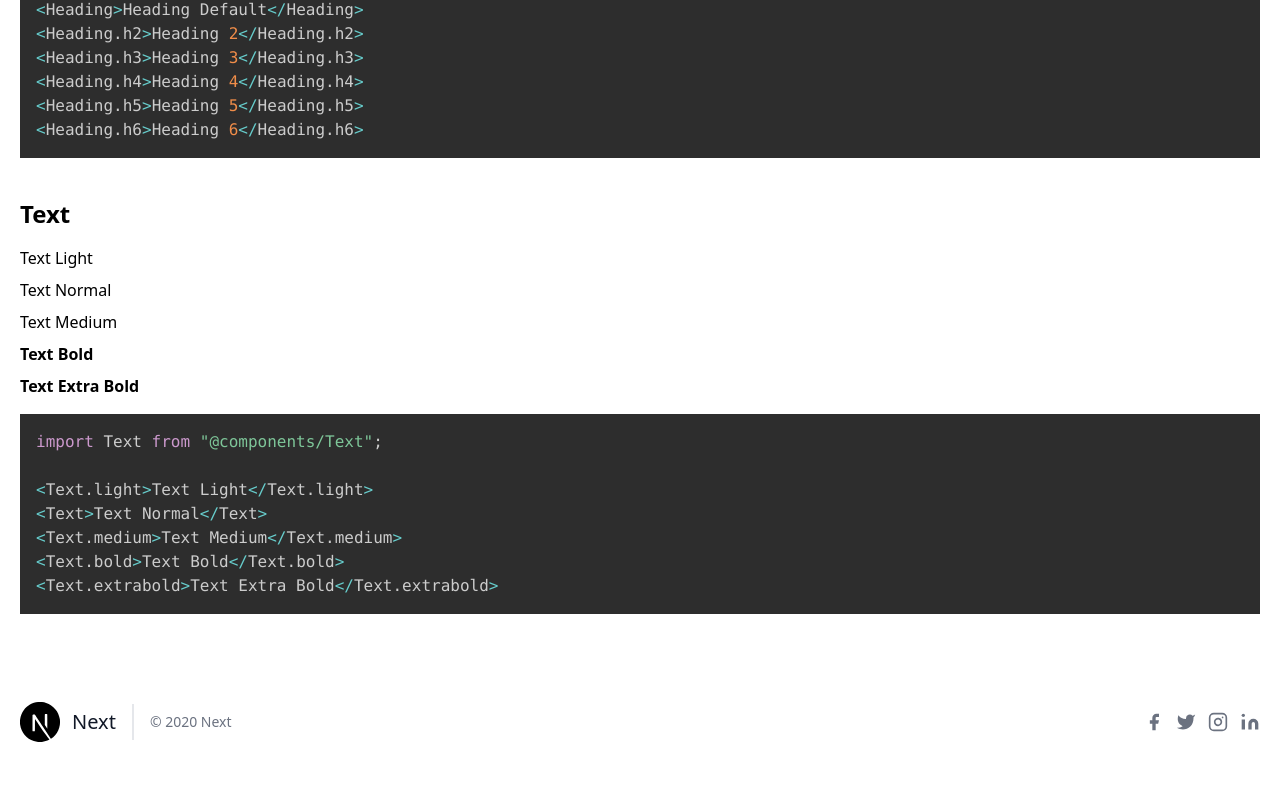
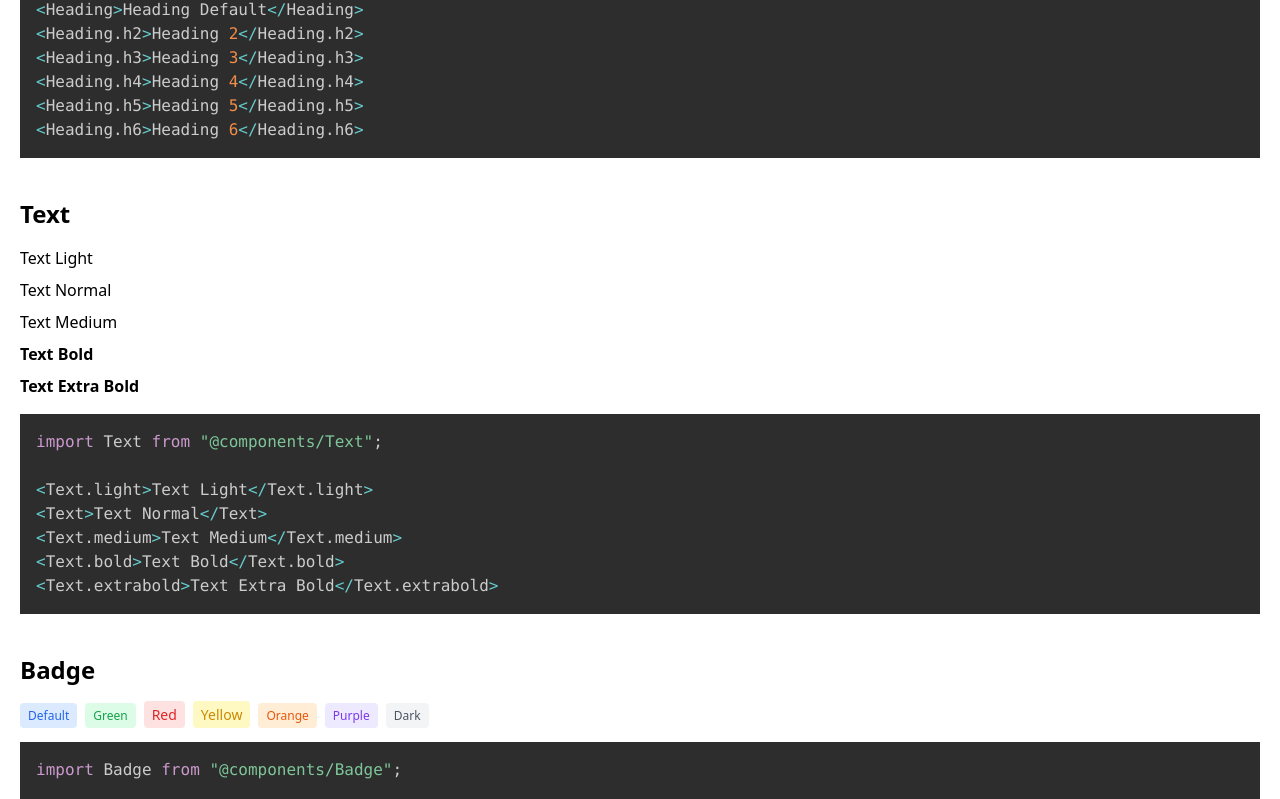
Before and after one commit to wahidari/next-tailwind-headlessui, a Next.js app: page /design-system in a window 1280 px wide. Shown: the part 1998-2797 px from the top of the page. Before the commit the page ends 2772 px from the top, so only its background shows below. Built offline with nearby package versions, Linux system fonts and the light colour scheme.

Commit message:
update pages

```diff
--- a/pages/design-system.js
+++ b/pages/design-system.js
@@ -1,15 +1,23 @@
+import { useContext } from "react";
+import { GlobalContext } from "@utils/GlobalContext";
+import Head from "next/head";
 import Button from "@components/Button";
 import ButtonOutline from "@components/ButtonOutline";
 import ButtonPills from "@components/ButtonPills";
 import ButtonOutlinePills from "@components/ButtonOutlinePills";
 import Heading from "@components/Heading";
-import Head from "next/head";
 import Footer from "@components/Footer"
 import Navbar from "@components/Navbar";
-import { useContext } from "react";
-import { GlobalContext } from "@utils/GlobalContext";
 import Text from "@components/Text";
 import Code from "@components/Code";
+import Alert from "@components/Alert";
+import AlertOutline from "@components/AlertOutline";
+import Badge from "@components/Badge";
+import BadgeOutline from "@components/BadgeOutline";
+import BadgePills from "@components/BadgePills";
+import BadgeOutlinePills from "@components/BadgeOutlinePills";
+import Loading from "@components/Loading";
+import Section from "@components/Section";
 
 export default function Third() {
 	const { darkMode, setDarkMode } = useContext(GlobalContext);
@@ -29,6 +37,15 @@ export default function Third() {
 
 			<main className="container mx-auto dark:bg-neutral-900 my-3 py-1">
 				<section className="my-10 mx-5">
+					<Heading.h3>Dark Mode</Heading.h3>
+					<div
+						onClick={() => setDarkMode(!darkMode)}
+						className="transition-all cursor pointer w-12 h-7 dark:bg-blue-500 bg-neutral-300 rounded-full relative"
+					>
+						<div className="h-5 w-5 bg-white rounded-full absolute top-1 transition-all dark:left-6 left-1"></div>
+					</div>
+				</section>
+				<section className="my-10 mx-5 fixed bottom-1/2 right-3">
 					<Heading.h3>Dark Mode</Heading.h3>
 					<div
 						onClick={() => setDarkMode(!darkMode)}
@@ -155,6 +172,152 @@ export default function Third() {
 					}>
 					</Code>
 				</section>
+				<section className="my-10 mx-5">
+					<Heading.h3>Badge</Heading.h3>
+					<Badge>Default</Badge>
+					<Badge.green>Green</Badge.green>
+					<Badge.red isLarge>Red</Badge.red>
+					<Badge.yellow isLarge>Yellow</Badge.yellow>
+					<Badge.orange>Orange</Badge.orange>
+					<Badge.purple>Purple</Badge.purple>
+					<Badge.dark>Dark</Badge.dark>
+					<Code code={
+						`import Badge from "@components/Badge";
+
+<Badge>Default</Badge>
+<Badge.green>Green</Badge.green>
+<Badge.red isLarge>Red</Badge.red>
+<Badge.yellow isLarge>Yellow</Badge.yellow>
+<Badge.orange>Orange</Badge.orange>
+<Badge.purple>Purple</Badge.purple>
+<Badge.dark>Dark</Badge.dark>`
+					}>
+					</Code>
+				</section>
+				<section className="my-10 mx-5">
+					<Heading.h3>Badge Outline</Heading.h3>
+					<BadgeOutline>Default</BadgeOutline>
+					<BadgeOutline.green>Green</BadgeOutline.green>
+					<BadgeOutline.red isLarge>Red</BadgeOutline.red>
+					<BadgeOutline.yellow isLarge>Yellow</BadgeOutline.yellow>
+					<BadgeOutline.orange>Orange</BadgeOutline.orange>
+					<BadgeOutline.purple>Purple</BadgeOutline.purple>
+					<BadgeOutline.dark>Dark</BadgeOutline.dark>
+					<Code code={
+						`import BadgeOutline from "@components/BadgeOutline";
+
+<BadgeOutline>Default</BadgeOutline>
+<BadgeOutline.green>Green</BadgeOutline.green>
+<BadgeOutline.red isLarge>Red</BadgeOutline.red>
+<BadgeOutline.yellow isLarge>Yellow</BadgeOutline.yellow>
+<BadgeOutline.orange>Orange</BadgeOutline.orange>
+<BadgeOutline.purple>Purple</BadgeOutline.purple>
+<BadgeOutline.dark>Dark</BadgeOutline.dark>`
+					}>
+					</Code>
+				</section>
+				<section className="my-10 mx-5">
+					<Heading.h3>Badge Pills</Heading.h3>
+					<BadgePills>Default</BadgePills>
+					<BadgePills.green>Green</BadgePills.green>
+					<BadgePills.red isLarge>Red</BadgePills.red>
+					<BadgePills.yellow isLarge>Yellow</BadgePills.yellow>
+					<BadgePills.orange>Orange</BadgePills.orange>
+					<BadgePills.purple>Purple</BadgePills.purple>
+					<BadgePills.dark>Dark</BadgePills.dark>
+					<Code code={
+						`import BadgePills from "@components/BadgePills";
+
+<BadgePills>Default</BadgePills>
+<BadgePills.green>Green</BadgePills.green>
+<BadgePills.red isLarge>Red</BadgePills.red>
+<BadgePills.yellow isLarge>Yellow</BadgePills.yellow>
+<BadgePills.orange>Orange</BadgePills.orange>
+<BadgePills.purple>Purple</BadgePills.purple>
+<BadgePills.dark>Dark</BadgePills.dark>`
+					}>
+					</Code>
+				</section>
+				<section className="my-10 mx-5">
+					<Heading.h3>Badge Outline Pills</Heading.h3>
+					<BadgeOutlinePills>Default</BadgeOutlinePills>
+					<BadgeOutlinePills.green>Green</BadgeOutlinePills.green>
+					<BadgeOutlinePills.red isLarge>Red</BadgeOutlinePills.red>
+					<BadgeOutlinePills.yellow isLarge>Yellow</BadgeOutlinePills.yellow>
+					<BadgeOutlinePills.orange>Orange</BadgeOutlinePills.orange>
+					<BadgeOutlinePills.purple>Purple</BadgeOutlinePills.purple>
+					<BadgeOutlinePills.dark>Dark</BadgeOutlinePills.dark>
+					<Code code={
+						`import BadgeOutlinePills from "@components/BadgeOutlinePills";
+
+<BadgeOutlinePills>Default</BadgeOutlinePills>
+<BadgeOutlinePills.green>Green</BadgeOutlinePills.green>
+<BadgeOutlinePills.red isLarge>Red</BadgeOutlinePills.red>
+<BadgeOutlinePills.yellow isLarge>Yellow</BadgeOutlinePills.yellow>
+<BadgeOutlinePills.orange>Orange</BadgeOutlinePills.orange>
+<BadgeOutlinePills.purple>Purple</BadgeOutlinePills.purple>
+<BadgeOutlinePills.dark>Dark</BadgeOutlinePills.dark>`
+					}>
+					</Code>
+				</section>
+				<section className="my-10 mx-5">
+					<Heading.h3>Alert</Heading.h3>
+					<Alert>Default</Alert>
+					<Alert.green>Green</Alert.green>
+					<Alert.red isLarge>Red</Alert.red>
+					<Alert.yellow isLarge>Yellow</Alert.yellow>
+					<Alert.orange>Orange</Alert.orange>
+					<Alert.purple>Purple</Alert.purple>
+					<Alert.dark>Dark</Alert.dark>
+					<Code code={
+						`import Alert from "@components/Alert";
+
+<Alert>Default</Alert>
+<Alert.green>Green</Alert.green>
+<Alert.red isLarge>Red</Alert.red>
+<Alert.yellow isLarge>Yellow</Alert.yellow>
+<Alert.orange>Orange</Alert.orange>
+<Alert.purple>Purple</Alert.purple>
+<Alert.dark>Dark</Alert.dark>`
+					}>
+					</Code>
+				</section>
+				<section className="my-10 mx-5">
+					<Heading.h3>Alert</Heading.h3>
+					<AlertOutline>Default</AlertOutline>
+					<AlertOutline.green>Green</AlertOutline.green>
+					<AlertOutline.red isLarge>Red</AlertOutline.red>
+					<AlertOutline.yellow isLarge>Yellow</AlertOutline.yellow>
+					<AlertOutline.orange>Orange</AlertOutline.orange>
+					<AlertOutline.purple>Purple</AlertOutline.purple>
+					<AlertOutline.dark>Dark</AlertOutline.dark>
+					<Code code={
+						`import AlertOutline from "@components/AlertOutline";
+
+<AlertOutline>Default</AlertOutline>
+<AlertOutline.green>Green</AlertOutline.green>
+<AlertOutline.red isLarge>Red</AlertOutline.red>
+<AlertOutline.yellow isLarge>Yellow</AlertOutline.yellow>
+<AlertOutline.orange>Orange</AlertOutline.orange>
+<AlertOutline.purple>Purple</AlertOutline.purple>
+<AlertOutline.dark>Dark</AlertOutline.dark>`
+					}>
+					</Code>
+				</section>
+				<section className="my-10 mx-5">
+					<Heading.h3>Loading</Heading.h3>
+					<Loading className="max-w-[12rem] h-[10rem]" />
+					<Loading className="max-w-[24rem]" />
+					<Loading className="max-w-[24rem]" />
+					<Code code={
+						`import Loading from "@components/Loading";
+
+<Loading className="max-w-[12rem] h-[10rem]" />
+<Loading className="max-w-[24rem]" />
+<Loading className="max-w-[24rem]" />`
+					}>
+					</Code>
+				</section>
 
 			</main>
 
--- a/pages/index.js
+++ b/pages/index.js
@@ -2,7 +2,6 @@ import Head from "next/head";
 import Image from "next/image";
 import Footer from "@components/Footer";
 import Navbar from "@components/Navbar";
-import Menu from "@components/Menu";
 
 export default function Home() {
     return (
--- a/pages/nav-bar.js
+++ b/pages/nav-bar.js
@@ -6,7 +6,6 @@ import NavbarLeft from "@components/NavbarLeft";
 import NavbarCenter from "@components/NavbarCenter";
 import NavbarFromRight from "@components/NavbarFromRight";
 import NavbarFromLeft from "@components/NavbarFromLeft";
-import Menu from "@components/Menu";
 
 export default function Nav() {
     return (
```
Lines whose indentation alone changed are shown as unchanged.
